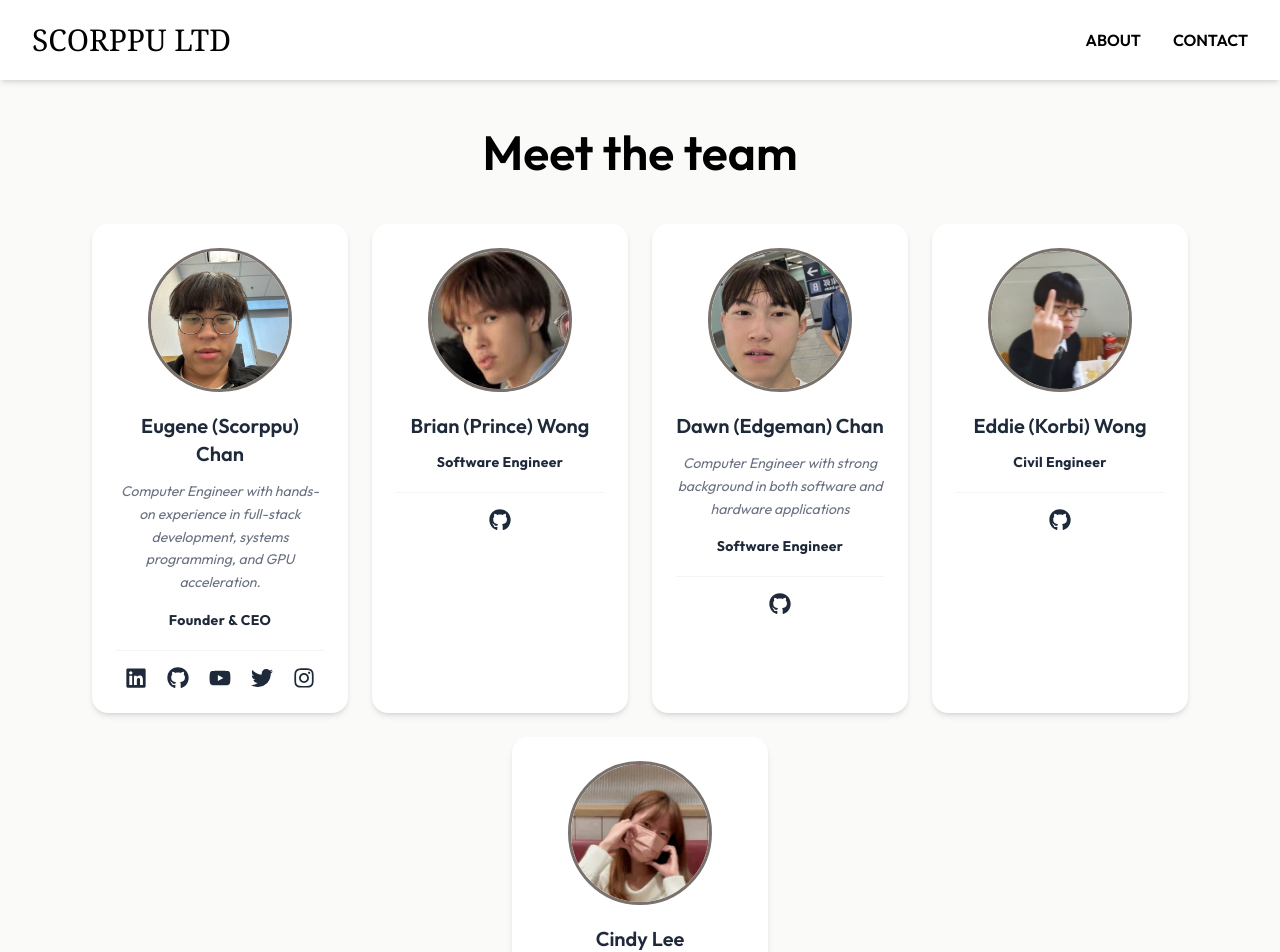
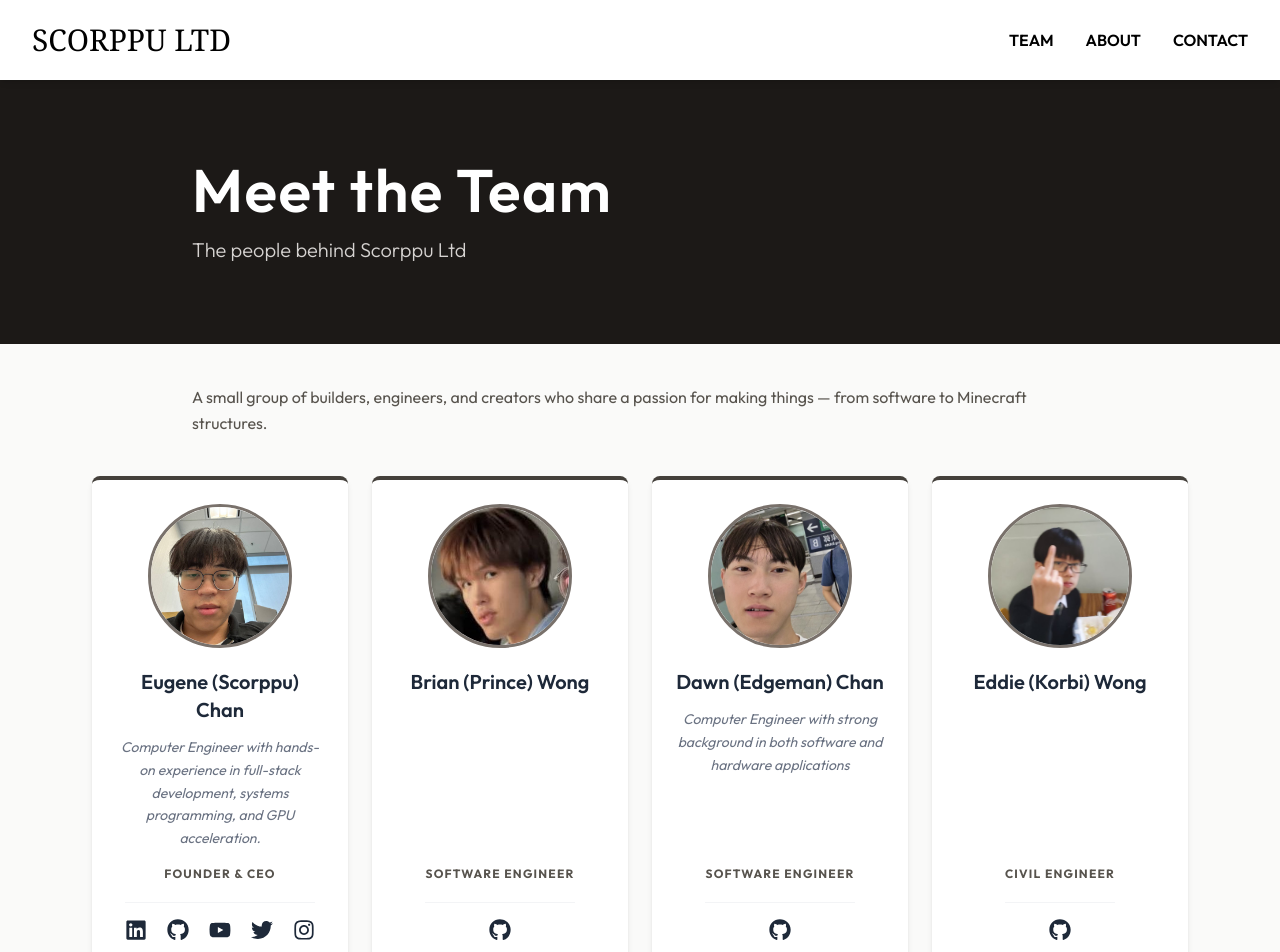
Before and after one commit to Scorppu/scorppu-ltd-website, a Next.js app: page /team in a window 1280 px wide. Shown: the top 952 px of the page. Built offline with nearby package versions, Linux system fonts and the light colour scheme.

Commit message:
refactoring; ui improvements

```diff
--- a/package.json
+++ b/package.json
@@ -9,6 +9,7 @@
     "lint": "eslint"
   },
   "dependencies": {
+    "@next/third-parties": "^16.2.1",
     "next": "^15.5.14",
     "react": "19.1.0",
     "react-dom": "19.1.0",
--- a/src/app/(content)/(team)/team/page.tsx
+++ b/src/app/(content)/(team)/team/page.tsx
@@ -43,33 +43,55 @@ const members = [
   // {
   //   name: "Kevin (Chua) Chua",
   //   imageURL: "/profilePics/chua.jpg",
-  //   url: "/chua",
+  //   // url: "/chua",
   // },
   // {
   //   name: "Reyes (Ball) Lee",
   //   imageURL: "/profilePics/ball.jpg",
-  //   url: "/ball",
+  //   // url: "/ball",
   // },
-  {
-    name: "Cindy Lee",
-    imageURL: "/profilePics/cindy.jpg",
-    url: "/cindylee",
-    role: "Journalist",
-    description: "Passionate writer",
-  },
+  // {
+  //   name: "Cindy Lee",
+  //   imageURL: "/profilePics/cindy.jpg",
+  //   url: "/cindylee",
+  //   role: "Journalist",
+  //   description: "Passionate writer",
+  // },
 ];
 
 export default function Team() {
   return (
-    <div className="px-4 md:px-8 py-12 bg-stone-50">
-      <div className="max-w-6xl mx-auto">
-        <h1 className="flex justify-center text-4xl md:text-5xl font-semibold mb-12">
-          Meet the team
-        </h1>
-        <div className="flex flex-wrap justify-center gap-6">
-          {members.map((member) => (
-            <TeamMemberCard key={member.url} {...member} />
-          ))}
+    <div className="min-h-screen bg-stone-50 flex flex-col">
+      {/* Hero banner */}
+      <div className="w-full bg-stone-900 text-white py-20 px-4 md:px-8">
+        <div className="max-w-4xl mx-auto">
+          <h1 className="text-4xl md:text-6xl font-semibold tracking-wide mb-4">
+            Meet the Team
+          </h1>
+          <p className="text-stone-300 text-lg md:text-xl font-light">
+            The people behind Scorppu Ltd
+          </p>
+        </div>
+      </div>
+
+      {/* Intro blurb */}
+      <div className="py-10 px-4 md:px-8">
+        <div className="max-w-4xl mx-auto">
+          <p className="text-stone-600 leading-relaxed">
+            A small group of builders, engineers, and creators who share a passion
+            for making things — from software to Minecraft structures.
+          </p>
+        </div>
+      </div>
+
+      {/* Cards */}
+      <div className="px-4 md:px-8 pb-16">
+        <div className="max-w-6xl mx-auto">
+          <div className="flex flex-wrap justify-center gap-6">
+            {members.map((member) => (
+              <TeamMemberCard key={member.imageURL} {...member} />
+            ))}
+          </div>
         </div>
       </div>
     </div>
--- a/src/components/Header.tsx
+++ b/src/components/Header.tsx
@@ -64,6 +64,9 @@ export default function Header() {
           {/* <Link href="/gallery" className="hover:opacity-75">
             {"GALLERY"}
           </Link> */}
+          <Link href="/team" className="hover:opacity-75">
+            {"TEAM"}
+          </Link>
           <Link href="/about" className="hover:opacity-75">
             {"ABOUT"}
           </Link>
@@ -82,13 +85,22 @@ export default function Header() {
         }`}
       >
         <div className="flex flex-col gap-4 p-4">
-          <Link href="/gallery" className="hover:opacity-75 font-medium text-black">
+          <Link
+            href="/gallery"
+            className="hover:opacity-75 font-medium text-black"
+          >
             GALLERY
           </Link>
-          <Link href="/about" className="hover:opacity-75 font-medium text-black">
+          <Link
+            href="/about"
+            className="hover:opacity-75 font-medium text-black"
+          >
             ABOUT
           </Link>
-          <Link href="/contact" className="hover:opacity-75 font-medium text-black">
+          <Link
+            href="/contact"
+            className="hover:opacity-75 font-medium text-black"
+          >
             CONTACT
           </Link>
         </div>
--- a/src/components/Hero.tsx
+++ b/src/components/Hero.tsx
@@ -16,12 +16,12 @@ export default function Hero() {
         <h1 className="text-white text-4xl md:text-6xl lg:text-8xl font-light tracking-wide text-center px-4">
           where dreams become reality
         </h1>
-        <button
+        {/* <button
           onClick={() => document.getElementById("content")?.scrollIntoView({ behavior: "smooth" })}
           className="text-white border border-white px-8 py-3 text-sm tracking-widest hover:bg-white hover:text-black transition-colors duration-300"
         >
           EXPLORE
-        </button>
+        </button> */}
       </div>
     </div>
   );
--- a/src/components/NavBar.tsx
+++ b/src/components/NavBar.tsx
@@ -1,42 +1,63 @@
-'use client';
-import { useState } from 'react';
-import Link from 'next/link';
+"use client";
+import { useState } from "react";
+import Link from "next/link";
 
 export default function NavBar() {
   const [isMenuOpen, setIsMenuOpen] = useState(false);
 
   return (
     <nav className="w-full h-20 flex items-center justify-between px-4 md:px-8">
-      <Link href="/" className="text-2xl md:text-3xl font-serif">SCORPPU LTD</Link>
+      <Link href="/" className="text-2xl md:text-3xl font-serif">
+        SCORPPU LTD
+      </Link>
 
       {/* Mobile menu button */}
-      <button
-        className="md:hidden"
-        onClick={() => setIsMenuOpen(!isMenuOpen)}
-      >
-        <svg className="w-6 h-6" fill="none" stroke="currentColor" viewBox="0 0 24 24">
-          <path strokeLinecap="round" strokeLinejoin="round" strokeWidth={2} d="M4 6h16M4 12h16M4 18h16" />
+      <button className="md:hidden" onClick={() => setIsMenuOpen(!isMenuOpen)}>
+        <svg
+          className="w-6 h-6"
+          fill="none"
+          stroke="currentColor"
+          viewBox="0 0 24 24"
+        >
+          <path
+            strokeLinecap="round"
+            strokeLinejoin="round"
+            strokeWidth={2}
+            d="M4 6h16M4 12h16M4 18h16"
+          />
         </svg>
       </button>
 
       {/* Desktop menu */}
       <div className="hidden md:flex gap-8 items-center font-semibold text-base">
         {/* <Link href="/gallery" className="hover:opacity-75">GALLERY</Link> */}
-        <Link href="/about" className="hover:opacity-75">ABOUT</Link>
-        <Link href="/contact" className="hover:opacity-75">CONTACT</Link>
+        <Link href="/team" className="hover:opacity-75">
+          TEAM
+        </Link>
+        <Link href="/about" className="hover:opacity-75">
+          ABOUT
+        </Link>
+        <Link href="/contact" className="hover:opacity-75">
+          CONTACT
+        </Link>
       </div>
-
-
 
       {/* Mobile menu */}
       {isMenuOpen && (
         <div className="absolute top-20 left-0 w-full bg-white border-t md:hidden">
           <div className="flex flex-col gap-4 p-4">
             {/* <Link href="/gallery" className="hover:opacity-75">GALLERY</Link> */}
-            <Link href="/about" className="hover:opacity-75">ABOUT</Link>
-            <Link href="/contact" className="hover:opacity-75">CONTACT</Link>
+            <Link href="/team" className="hover:opacity-75">
+              TEAM
+            </Link>
+
+            <Link href="/about" className="hover:opacity-75">
+              ABOUT
+            </Link>
+            <Link href="/contact" className="hover:opacity-75">
+              CONTACT
+            </Link>
           </div>
-
         </div>
       )}
     </nav>
--- a/src/components/team/SubTeam.tsx
+++ /dev/null
@@ -1,27 +0,0 @@
-import TeamMember from "./TeamMember";
-
-type TeamMemberProps = {
-  name: string;
-  imageURL: string;
-  url: string;
-  role?: string;
-};
-
-export default function SubTeam({ title, members }: { title: string; members: TeamMemberProps[] }) {
-  return (
-    <div className="mb-14">
-      <h2 className="text-xs font-semibold tracking-widest text-stone-400 uppercase mb-6">{title}</h2>
-      <div className="grid grid-cols-2 md:grid-cols-4 gap-6">
-        {members.map((member) => (
-          <TeamMember
-            key={member.name}
-            name={member.name}
-            imageURL={member.imageURL}
-            url={member.url}
-            role={member.role}
-          />
-        ))}
-      </div>
-    </div>
-  );
-}
--- a/src/components/team/TeamMemberCard.tsx
+++ b/src/components/team/TeamMemberCard.tsx
@@ -13,7 +13,7 @@ import {
 type TeamMemberProps = {
   name: string;
   imageURL: string;
-  url: string;
+  url?: string;
   role?: string;
   description?: string;
   linkedinURL?: string;
@@ -43,22 +43,7 @@ export default function TeamMemberCard({
     { href: instagramURL, icon: <FaInstagram size={22} /> },
   ].filter((s) => !!s.href);
 
-  return (
-    <div className="relative bg-white rounded-2xl shadow-md p-6 flex flex-col items-center text-center w-64 flex-shrink-0 hover:shadow-lg transition-shadow duration-200">
-      {/* Invisible full-card link overlay */}
-      <Link
-        href={url}
-        className="absolute inset-0 rounded-2xl"
-        aria-label={`View ${name}'s profile`}
-      />
-
-      {/* Avatar */}
-      <Link
-        href={url}
-        className="relative z-10 w-36 h-36 rounded-full border-[3px] border-stone-500 overflow-hidden mb-5 flex-shrink-0"
-        aria-label={`View ${name}'s profile`}
-        tabIndex={-1}
-      >
+  const avatarContent = (
     <Image
       src={imageURL}
       alt={`${name} profile photo`}
@@ -66,7 +51,34 @@ export default function TeamMemberCard({
       className="object-cover"
       sizes="144px"
     />
+  );
+
+  return (
+    <div className="relative bg-white rounded-lg shadow-md p-6 flex flex-col items-center text-center w-64 flex-shrink-0 border-t-4 border-stone-700 hover:shadow-xl transition-shadow duration-200">
+      {/* Full-card link overlay — only when url is provided */}
+      {url && (
+        <Link
+          href={url}
+          className="absolute inset-0 rounded-lg"
+          aria-label={`View ${name}'s profile`}
+        />
+      )}
+
+      {/* Avatar — link or plain div depending on url */}
+      {url ? (
+        <Link
+          href={url}
+          className="relative z-10 w-36 h-36 rounded-full border-[3px] border-stone-500 overflow-hidden mb-5 flex-shrink-0"
+          aria-label={`View ${name}'s profile`}
+          tabIndex={-1}
+        >
+          {avatarContent}
         </Link>
+      ) : (
+        <div className="relative z-10 w-36 h-36 rounded-full border-[3px] border-stone-500 overflow-hidden mb-5 flex-shrink-0">
+          {avatarContent}
+        </div>
+      )}
 
       {/* Name */}
       <h3 className="text-xl font-semibold text-gray-800 mb-3">{name}</h3>
@@ -78,9 +90,10 @@ export default function TeamMemberCard({
         </p>
       )}
 
+      <div className="mt-auto">
         {/* Role */}
         {role && (
-        <p className="text-sm font-bold text-gray-800 tracking-wide mb-5">
+          <p className="text-xs font-bold text-stone-600 uppercase tracking-widest mb-5">
             {role}
           </p>
         )}
@@ -89,7 +102,7 @@ export default function TeamMemberCard({
         {socialLinks.length > 0 && (
           <>
             <div className="w-full border-t border-gray-100 mb-4" />
-          <div className="relative z-10 flex gap-5 text-gray-800">
+            <div className="relative z-10 flex justify-center gap-5 text-gray-800">
               {socialLinks.map(({ href, icon }) => (
                 <a
                   key={href}
@@ -105,5 +118,6 @@ export default function TeamMemberCard({
           </>
         )}
       </div>
+    </div>
   );
 }
```
Also changed, not shown: src/app/(content)/(team)/scorppu/page.tsx (+114 -11 lines), src/components/team/TeamMember.tsx (deleted, +0 -28 lines), 2 other files (tests, documents, lock files or other folders). Lines whose indentation alone changed are shown as unchanged.
